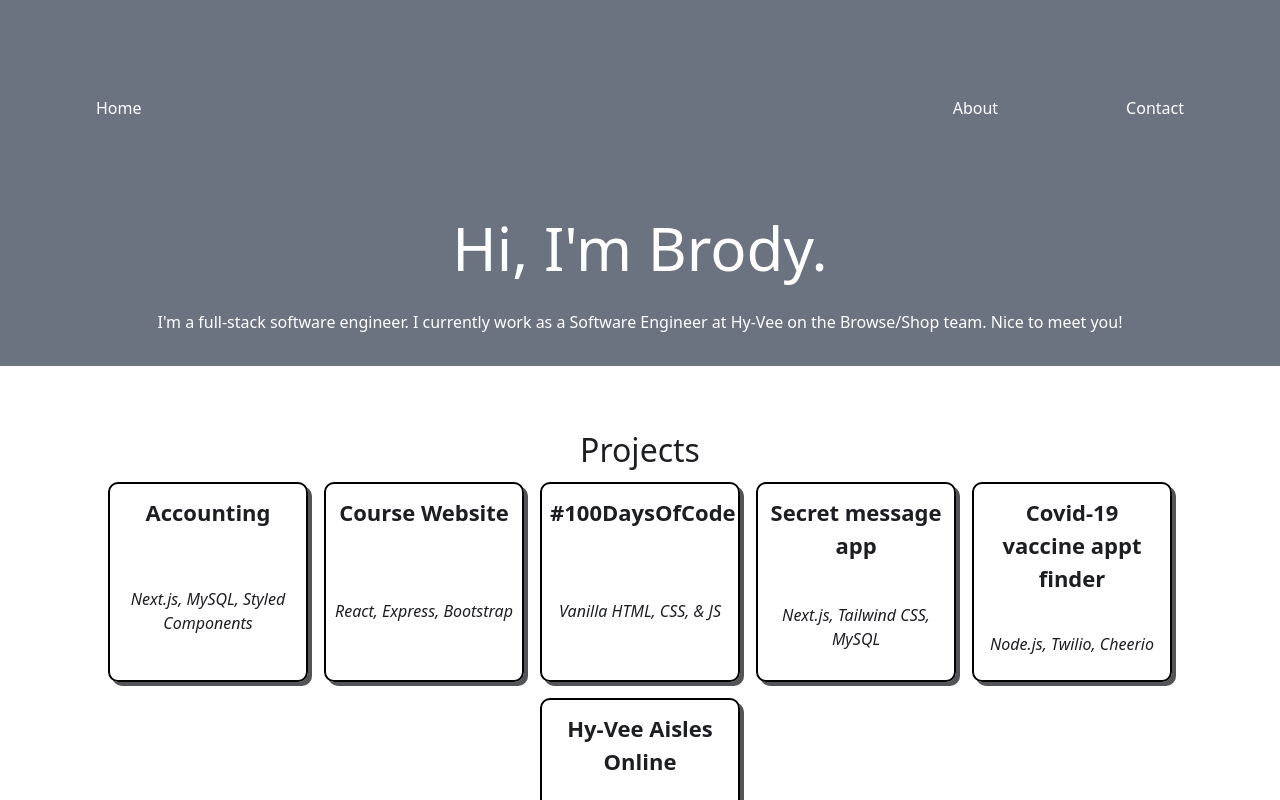
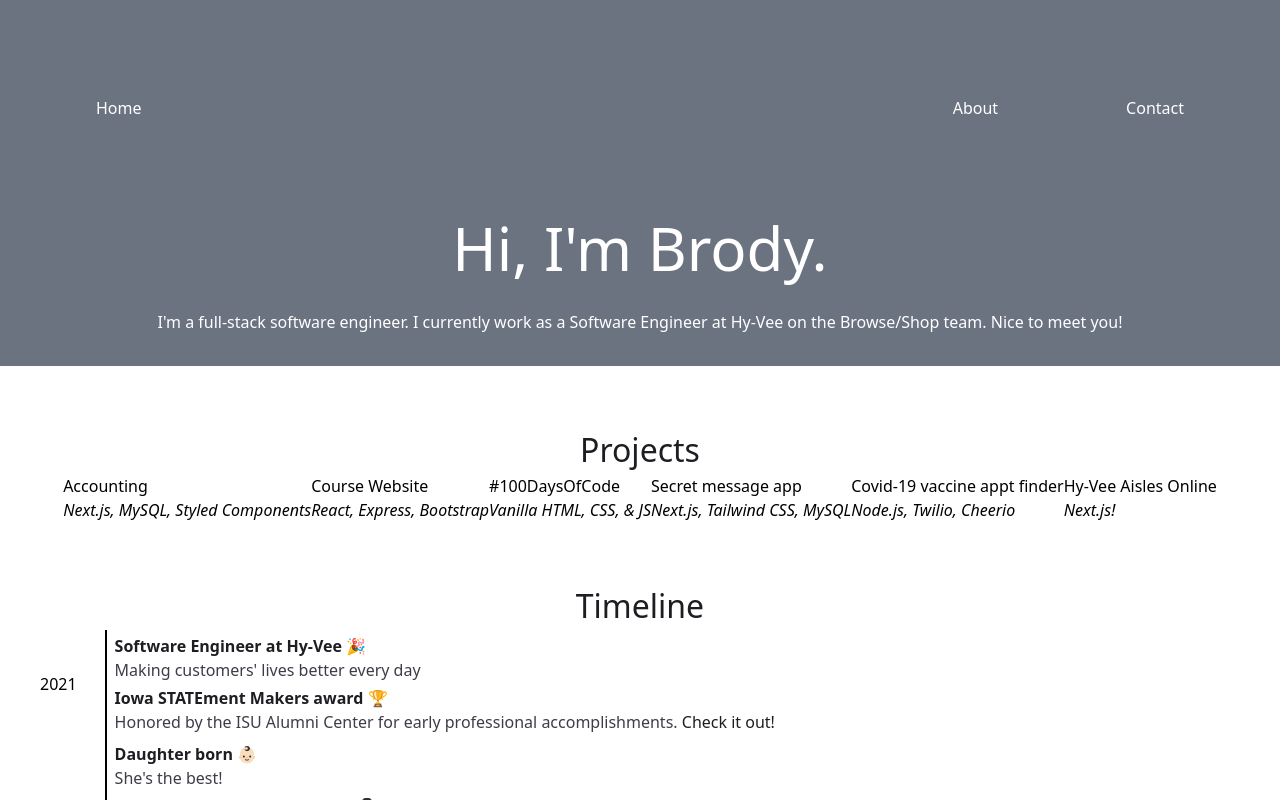
Before and after one commit to brodyd795/personal-site, a Next.js app: page / in a window 1280 px wide. Shown: the top 800 px of the page. Built offline with nearby package versions, Linux system fonts and the light colour scheme.

Commit message:
Projects to tw

```diff
--- a/components/projects.tsx
+++ b/components/projects.tsx
@@ -1,60 +1,6 @@
 import React, {FC} from 'react';
-import styled from 'styled-components';
 import {IProject, projects} from '../data/projects';
 import {StyledH2} from './styles';
-
-const StyledProjectCard = styled.a`
-	display: flex;
-	flex-direction: column;
-	justify-content: flex-end;
-	width: 200px;
-	height: 200px;
-	border: 2px solid black;
-	border-radius: 10px;
-	text-align: center;
-	margin: 8px;
-	text-decoration: none;
-	color: #1d1e22;
-	box-shadow: 4px 4px #535457;
-	transition: box-shadow 0.2s;
-	padding-bottom: 4px;
-
-	&:hover {
-		box-shadow: 6px 6px #535457;
-	}
-`;
-
-const StyledCardName = styled.div`
-	font-size: 22px;
-	margin-top: 12px;
-	font-weight: bold;
-	margin-bottom: 20px;
-`;
-
-const StyledProjectCardsContainer = styled.div`
-	display: flex;
-	justify-content: center;
-	flex-wrap: wrap;
-`;
-
-const StyledTechnologies = styled.div`
-	font-size: 16px;
-	font-style: italic;
-	margin-top: auto;
-	margin-bottom: auto;
-`;
-
-const StyledCardTextContainer = styled.div`
-	display: flex;
-	flex-direction: column;
-	flex: 1;
-	justify-content: space-between;
-	padding: 0 8px 4px;
-`;
-
-const StyledProjectsContainer = styled.div`
-	margin: 0 24px;
-`;
 
 interface IProjectCard {
 	project: IProject;
@@ -63,28 +9,28 @@ interface IProjectCard {
 const ProjectCard: FC<IProjectCard> = ({
 	project: {name, link, technologies}
 }: IProjectCard) => (
-	<StyledProjectCard
+	<a
 		href={link}
 		target='_blank'
-		rel='noopener'
+		rel='noreferrer'
 		data-testid={`project-card-${name}`}
 	>
-		<StyledCardTextContainer>
-			<StyledCardName>{name}</StyledCardName>
+		<div className='flex flex-col flex-1 justify-between'>
+			<span>{name}</span>
 			{technologies ? (
-				<StyledTechnologies>{technologies.join(', ')}</StyledTechnologies>
+				<span className='italic'>{technologies.join(', ')}</span>
 			) : null}
-		</StyledCardTextContainer>
-	</StyledProjectCard>
+		</div>
+	</a>
 );
 
 export const Projects: FC = () => (
-	<StyledProjectsContainer>
+	<div>
 		<StyledH2>Projects</StyledH2>
-		<StyledProjectCardsContainer>
+		<div className='flex justify-center flex-wrap'>
 			{projects.map((project) => (
 				<ProjectCard key={project.name} project={project} />
 			))}
-		</StyledProjectCardsContainer>
-	</StyledProjectsContainer>
+		</div>
+	</div>
 );
```
